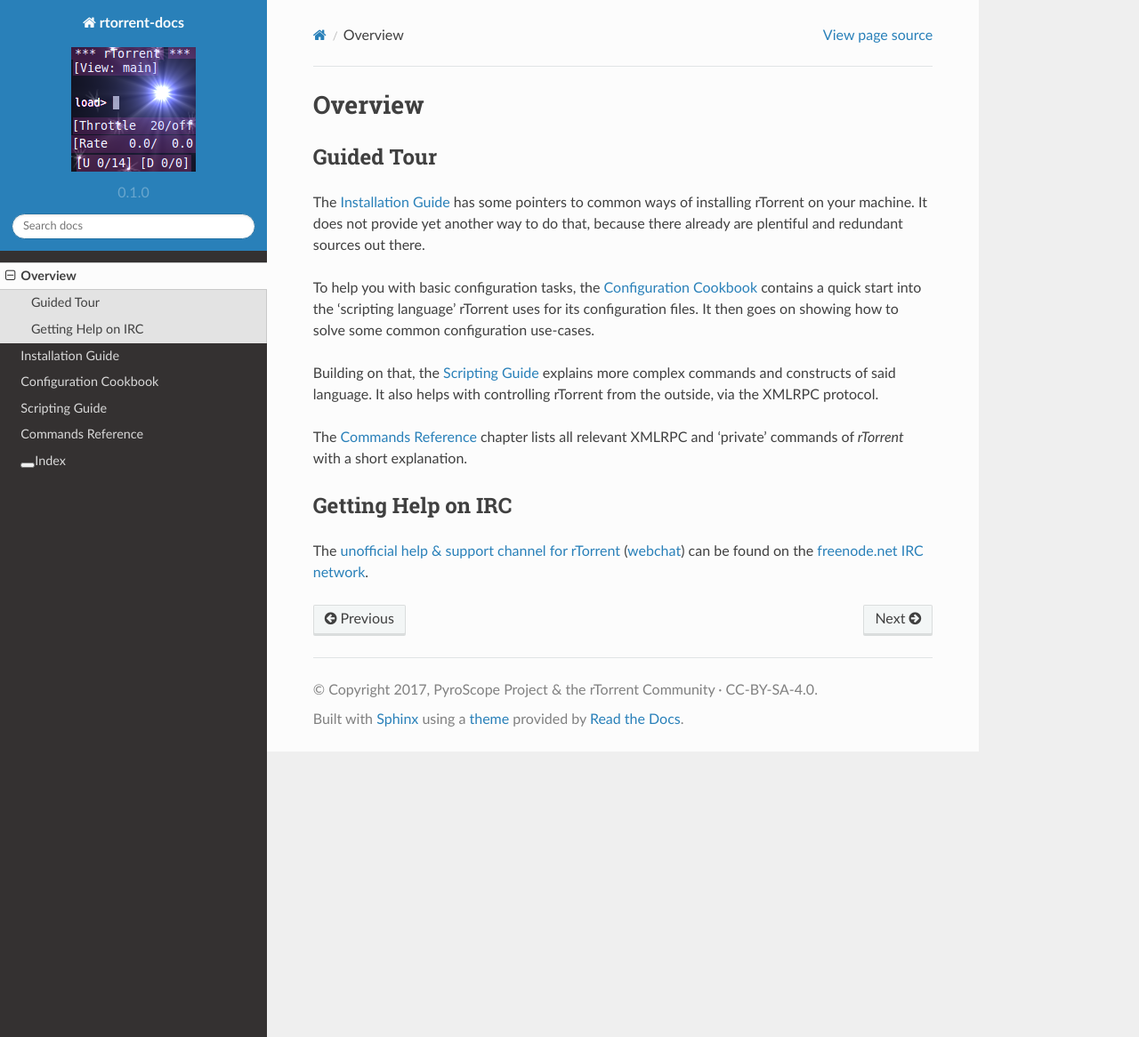
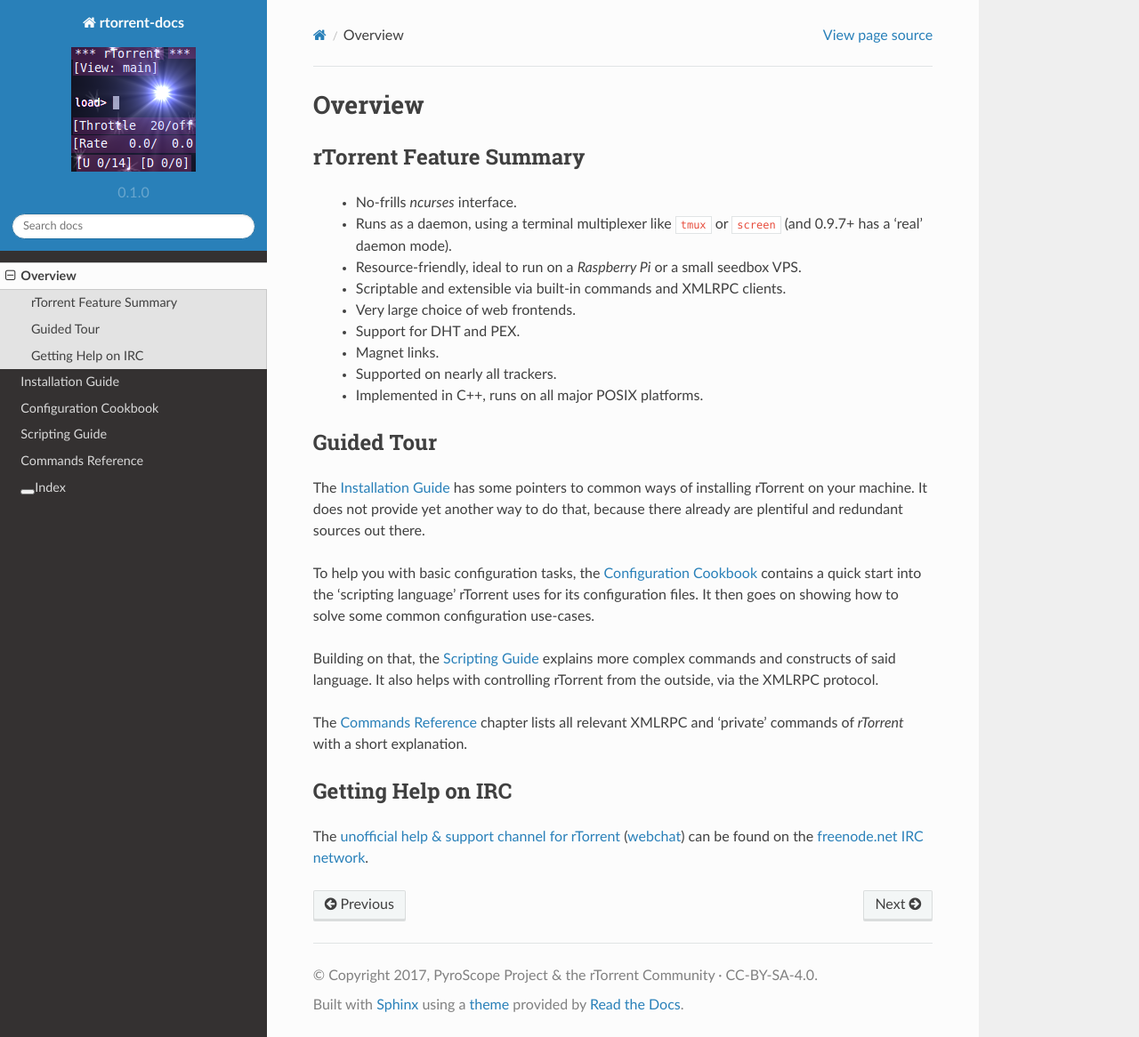
Before and after one commit to rtorrent-community/rtorrent-docs, a Sphinx documentation site: the page built from docs/overview.rst, in a window 1280 px wide and 1166 px high. Shown: the whole window at 89% size. Built offline with Sphinx 7.4.7 and the Read the Docs theme 2.0.0, drawn with Linux system fonts in a browser that asks for light colours.

Commit message:
overview: rTorrent Feature Summary

```diff
--- a/docs/overview.rst
+++ b/docs/overview.rst
@@ -1,5 +1,19 @@
 Overview
 ========
+
+rTorrent Feature Summary
+------------------------
+
+ * No-frills *ncurses* interface.
+ * Runs as a daemon, using a terminal multiplexer like ``tmux`` or ``screen`` (and 0.9.7+ has a ‘real’ daemon mode).
+ * Resource-friendly, ideal to run on a *Raspberry Pi* or a small seedbox VPS.
+ * Scriptable and extensible via built-in commands and XMLRPC clients.
+ * Very large choice of web frontends.
+ * Support for DHT and PEX.
+ * Magnet links.
+ * Supported on nearly all trackers.
+ * Implemented in C++, runs on all major POSIX platforms.
+
 
 Guided Tour
 -----------
```
